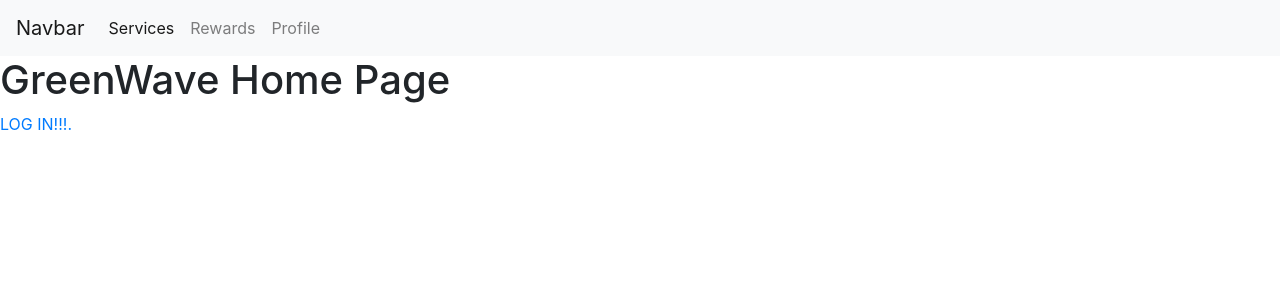
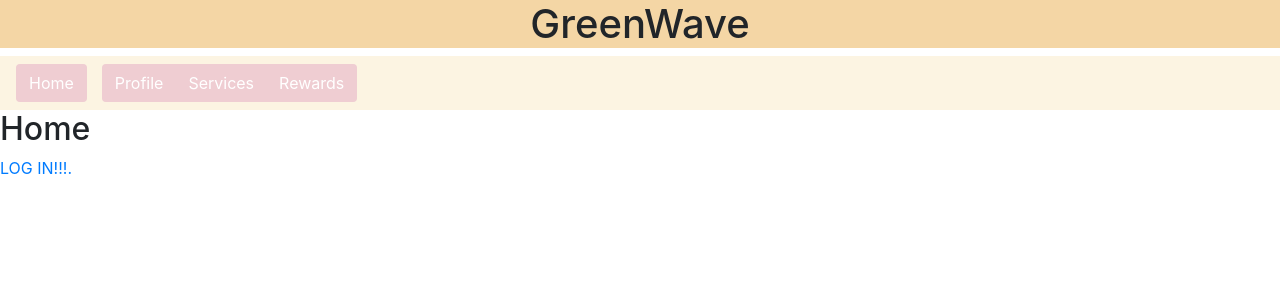
Before and after one commit to CSCI3356-Fall2024/Ed-Sheeran---The-A-Team, a Django app: page / in a window 1280 px wide. Shown: the top 300 px of the page. Run offline with Django 5.2, Linux system fonts and the light colour scheme.

Commit message:
html style changes
Changed navbar design, page colors, and added titles

```diff
--- a/GreenWave/templates/base.html
+++ b/GreenWave/templates/base.html
@@ -1,13 +1,22 @@
 <!DOCTYPE html>
 <html>
     <head>
-        <title>GreenWave</title>
         <meta charset="utf-8">
         <meta name="viewport" content="width=device-width, initial-scale=1, shrink-to-fit=no">
         <link rel="stylesheet" href="https://cdn.jsdelivr.net/npm/bootstrap@4.3.1/dist/css/bootstrap.min.css" integrity="sha384-ggOyR0iXCbMQv3Xipma34MD+dH/1fQ784/j6cY/iJTQUOhcWr7x9JvoRxT2MZw1T" crossorigin="anonymous">
-    </head>
+        <script src="https://cdn.jsdelivr.net/npm/jquery@3.7.1/dist/jquery.slim.min.js"></script>
+        <script src="https://cdn.jsdelivr.net/npm/popper.js@1.16.1/dist/umd/popper.min.js"></script>
+        <script src="https://cdn.jsdelivr.net/npm/bootstrap@4.6.2/dist/js/bootstrap.bundle.min.js"></script>
+        <title>{% block title %}GreenWave{% endblock %}</title>
+        <style>
+          .page-title {
+            text-align: center;
+            background-color: #f4d6a5;
+          }
+        </style>
     </head>
     <body>
+        <h1 class = "page-title">GreenWave</h1>
         {%include 'navbar.html'%}
 
         {%block content%}
--- a/GreenWave/templates/home.html
+++ b/GreenWave/templates/home.html
@@ -1,7 +1,7 @@
 {% extends 'base.html'%}
-
+{% block title %}GreenWave Home{% endblock %}
 {%block content%}
-<h1>GreenWave Home Page</h1>
+<h2>Home</h2>
 {% if user.is_authenticated %}
     <p>Welcome, {{ user.username }}!</p>
     <p>You are a {{ group_name }}!</p>
--- a/GreenWave/templates/navbar.html
+++ b/GreenWave/templates/navbar.html
@@ -1,13 +1,35 @@
-<nav class="navbar navbar-expand-lg navbar-light bg-light">
-    <a class="navbar-brand" href="/">Navbar</a>
+<head>
+    <style>
+        .btn-group-custom {
+            margin-left: 15px; /* Adjust value as needed */
+        }
+        .btn-primary-color {
+          background-color: #efcdd2;
+          color: white;
+        }
+        .bg-color {
+          background-color: #fcf4e2;
+        }
+        }
+    </style>
+</head>
+
+<nav class="navbar navbar-expand-lg navbar-light bg-color">
+    <a href="/" class="btn btn-primary-color">Home</a>
+
     <button class="navbar-toggler" type="button" data-toggle="collapse" data-target="#navbarNavAltMarkup" aria-controls="navbarNavAltMarkup" aria-expanded="false" aria-label="Toggle navigation">
         <span class="navbar-toggler-icon"></span>
     </button>
     <div class="collapse navbar-collapse" id="navbarNavAltMarkup">
-        <div class="navbar-nav">
+      <div class="btn-group btn-group-custom">
+        <a href="/accounts/profile/" class="btn btn-primary-color">Profile</a>
+        <a href="" class="btn btn-primary-color">Services</a>
+        <a href="" class="btn btn-primary-color">Rewards</a>
+      </div>
+        <!-- <div class="navbar-nav">
             <a class="nav-item nav-link active" href="#">Services <span class="sr-only">(current)</span></a>
             <a class="nav-item nav-link" href="#">Rewards</a>
             <a class="nav-item nav-link" href="/accounts/profile">Profile</a>
-        </div>
+        </div> -->
     </div>
 </nav>
--- a/GreenWave/templates/profile.html
+++ b/GreenWave/templates/profile.html
@@ -1,4 +1,6 @@
 {% extends 'base.html' %}
+
+{% block title %}GreenWave Profile{% endblock %}
 
 {% block content %}
 <h1>Hi, {{ user.username }}.</h1>
```
Also changed, not shown: GreenWave/media/profile_images/blank_profile.webp (added), GreenWave/media/profile_images/blank_profile_eCpbt6t.webp (added), GreenWave/media/profile_images/picture-profile-icon-male-icon-human-or-people-sign-and-symbol-free-vector.jpg (added).
